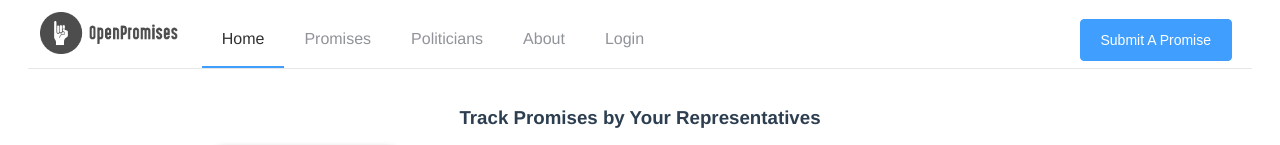
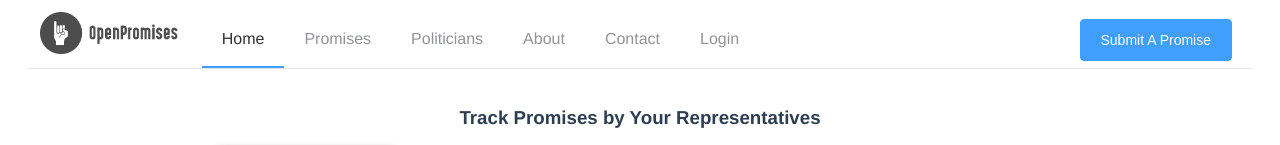
Before and after one commit to openpromisesmy/ui, a Vue app: page / in a window 1280 px wide. Shown: the top 145 px of the page. Built offline with nearby package versions, Linux system fonts and the light colour scheme; no server answers; what vue-mq would draw is missing.

Commit message:
add to Navbar

```diff
--- a/src/components/Navbar.vue
+++ b/src/components/Navbar.vue
@@ -26,7 +26,8 @@ export default {
         { text: 'Home', url: '/' },
         { text: 'Promises', url: '/promises' },
         { text: 'Politicians', url: '/politicians' },
-        { text: 'About', url: '/about' }
+        { text: 'About', url: '/about' },
+        { text: 'Contact', url: '/contact' }
       ],
       authenticated: this.$store.state.user.authenticated,
       email: this.$store.state.user.email
```
